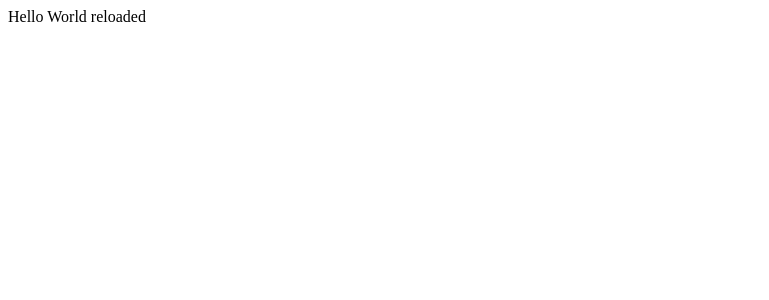
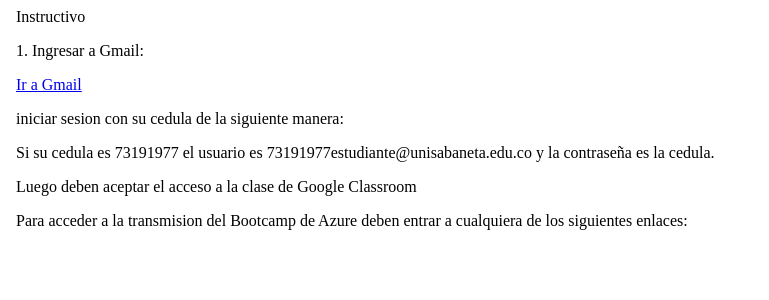
Before and after one commit to rafodelmal/static-azure-web-page-angular, an Angular app: page / in a window 1280 px wide. Shown: the top 300 px of the page, without its empty margins (0-769 px from the left). Built offline with nearby package versions, Linux system fonts and the light colour scheme.

Commit message:
Contenido

```diff
--- /dev/null
+++ b/src/app/app.component.html
@@ -0,0 +1,21 @@
+<!DOCTYPE html>
+<html lang='en'>
+<head>
+  <meta charset='UTF-8'>
+  <title>Instructivo</title>
+</head>
+<body>
+Instructivo
+<p>1. Ingresar a Gmail:</p>
+<a href="https://www.gmail.com">Ir a Gmail</a>
+<p>iniciar sesion con su cedula de la siguiente manera:</p>
+
+Si su cedula es 73191977 el usuario es 73191977estudiante@unisabaneta.edu.co
+y la contraseña es la cedula.
+
+<p> Luego deben aceptar el acceso a la clase de Google Classroom</p>
+
+<p>Para acceder a la transmision del Bootcamp de Azure deben entrar a cualquiera
+  de los siguientes enlaces:</p>
+</body>
+</html>
--- a/src/app/app.component.ts
+++ b/src/app/app.component.ts
@@ -2,7 +2,7 @@
 
 @Component({
   selector: 'app-root',
-  template: `<div>Hello {{value}}</div>`,
+  templateUrl: './app.component.html'
 })
 export class AppComponent {
   value = 'World reloaded';
```
